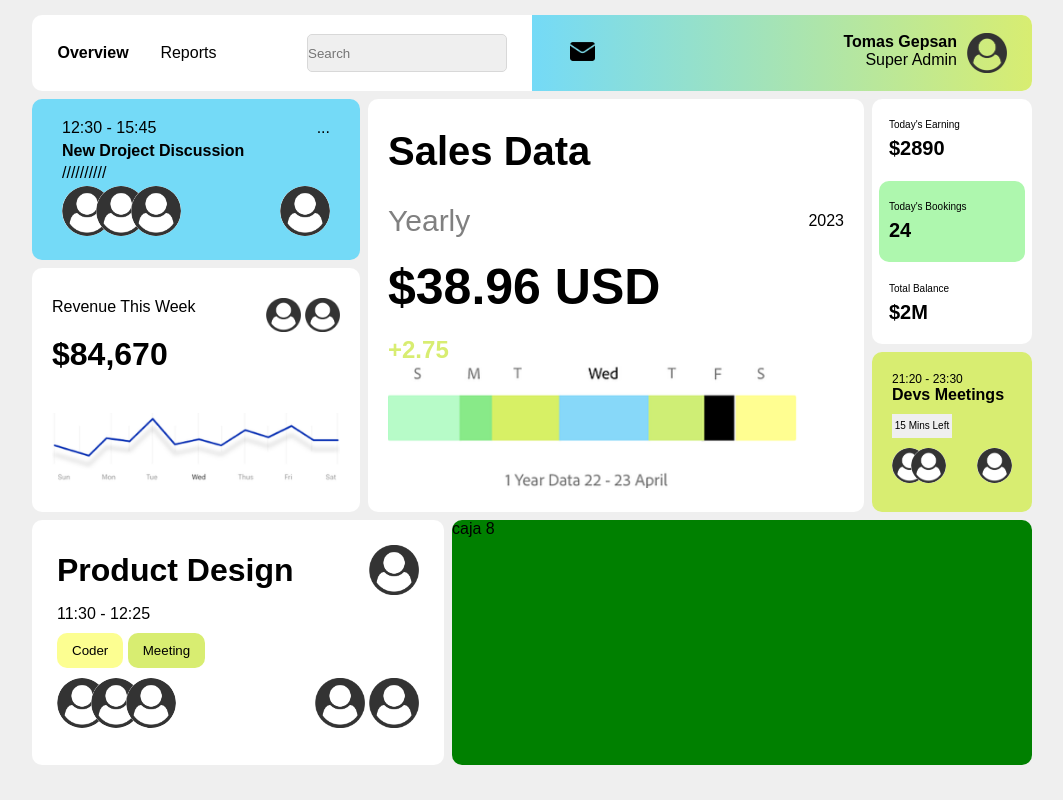
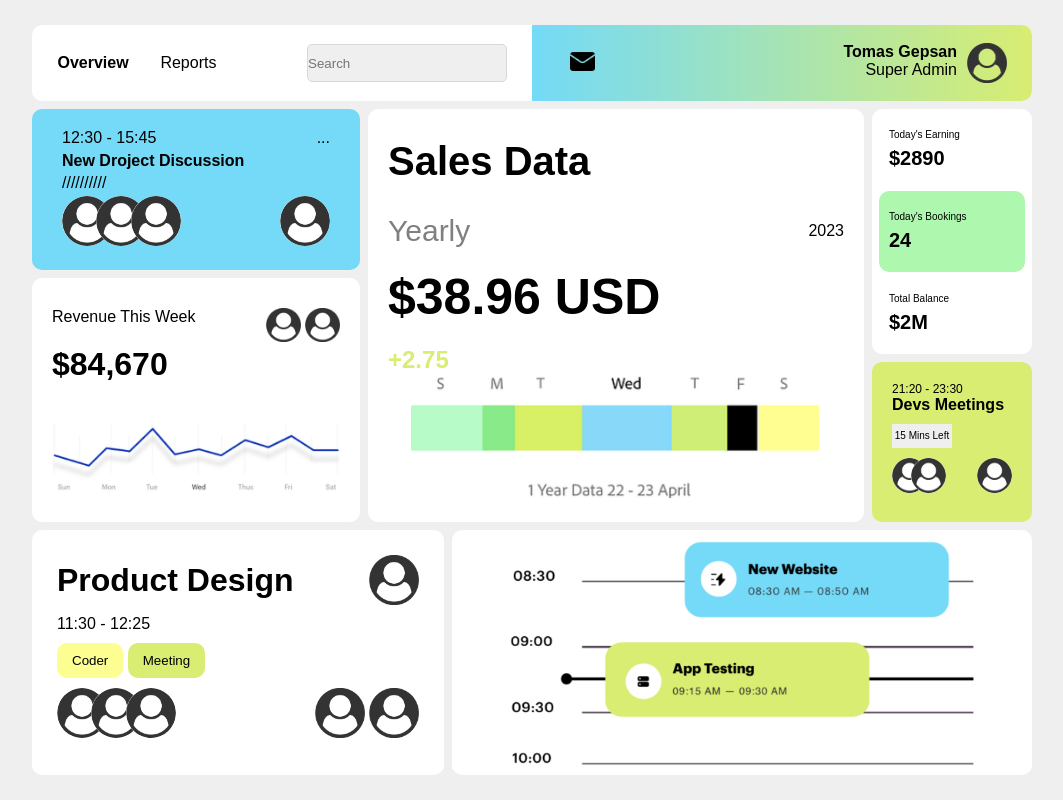
Before and after one commit to SneatX/gridBasico, a plain HTML site: page index.html in a window 1280 px wide. Shown: the whole page, without its empty margins (108-1171 px from the left). Drawn offline with Linux system fonts and the light colour scheme.

Commit message:
feat: :sparkles: Proyecto terminado

```diff
--- a/css/style.css
+++ b/css/style.css
@@ -9,6 +9,10 @@
 }
 
 body{
+    display: flex;
+    justify-content: center;
+    align-items: center;
+    height: 100vh;
     background: var(--color-background);
 }
 
@@ -178,8 +182,8 @@ body{
 }
 
 .container-grafica1-item3{
-    display: flex;
-    justify-content: center;
+    display: flex !important;
+    justify-content: center !important;
 }
 
 .grafica1-item3{
@@ -349,8 +353,15 @@ body{
 /*FIN ITEM 7*/
 
 .item_8{
-    background: green;
+    background: var(--color-primary);
     grid-area: timeLine;
+    display: flex;
+    justify-content: center;
+    align-items: center;
+}
+
+.item_8 img{
+    width: 80%;
 }
 
 
--- a/index.html
+++ b/index.html
@@ -125,7 +125,9 @@
             </div>
 
         </div>
-        <div class="item_8">caja 8</div>
+        <div class="item_8">
+            <img src="storage/img/grafico3.png" alt="">
+        </div>
     </div>
 </body>
 </html>
```
Also changed, not shown: storage/img/grafico3.png (added).
